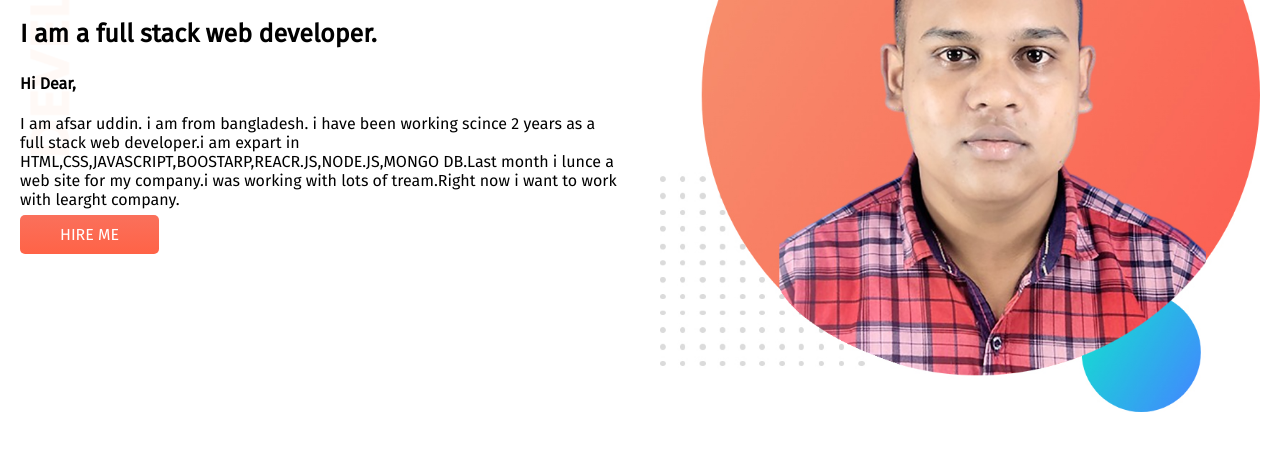
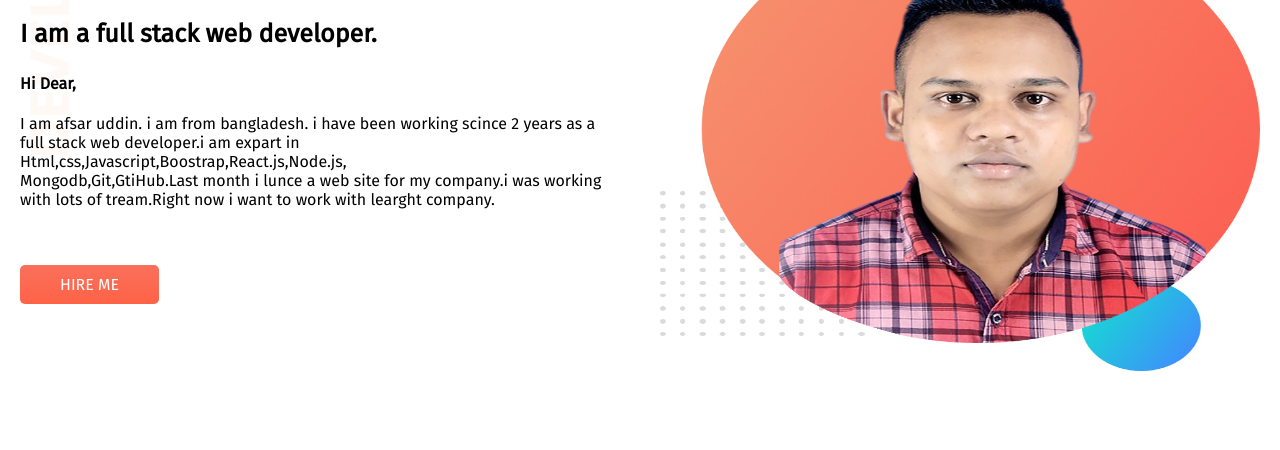
Before and after one commit to Afsaruddin12133/Afsar-Portfolio-Websit, a plain HTML site: page Afsar.html in a window 1280 px wide. Shown: the part 204-654 px from the top of the page. Drawn offline with Linux system fonts and the light colour scheme.

Commit message:
right position

```diff
--- a/Afsar.css
+++ b/Afsar.css
@@ -10,6 +10,7 @@ body{
 .containar{
  width: 50%;
  padding: 20px;
+ text-align: left;
 }
 .flexgivole{
     display: flex;
@@ -18,10 +19,14 @@ body{
 }
 img{
     width: 100%;
+    height: 65%;
+    padding-top: 100px;
 }
 h1{
     font-size: 50px;
-
+}
+p{
+    padding-bottom: 50px;
 }
 h3{
     font-size: 25px;
--- a/Afsar.html
+++ b/Afsar.html
@@ -13,7 +13,7 @@
           <h1>Welcome to <span id="orange-color">Afsar uddin</span> World</h1>
           <h3>I am a full stack web developer.</h3>
           <h4>Hi Dear,</h4>
-          <p>I am afsar uddin. i am from bangladesh. i have been working scince 2 years as a full stack web developer.i am expart in HTML,CSS,JAVASCRIPT,BOOSTARP,REACR.JS,NODE.JS,MONGO DB.Last month i lunce a web site for my company.i was working with lots of tream.Right now i want to work with learght company. </p>
+          <p>I am afsar uddin. i am from bangladesh. i have been working scince 2 years as a full stack web developer.i am expart in Html,css,Javascript,Boostrap,React.js,Node.js,<br>Mongodb,Git,GtiHub.Last month i lunce a web site for my company.i was working with lots of tream.Right now i want to work with learght company. </p>
           <a class="link-button" target="blank" href="https://web.facebook.com/profile.php?id=100060586119716">HIRE ME</a>
         </div>
         <div class="containar">
```
